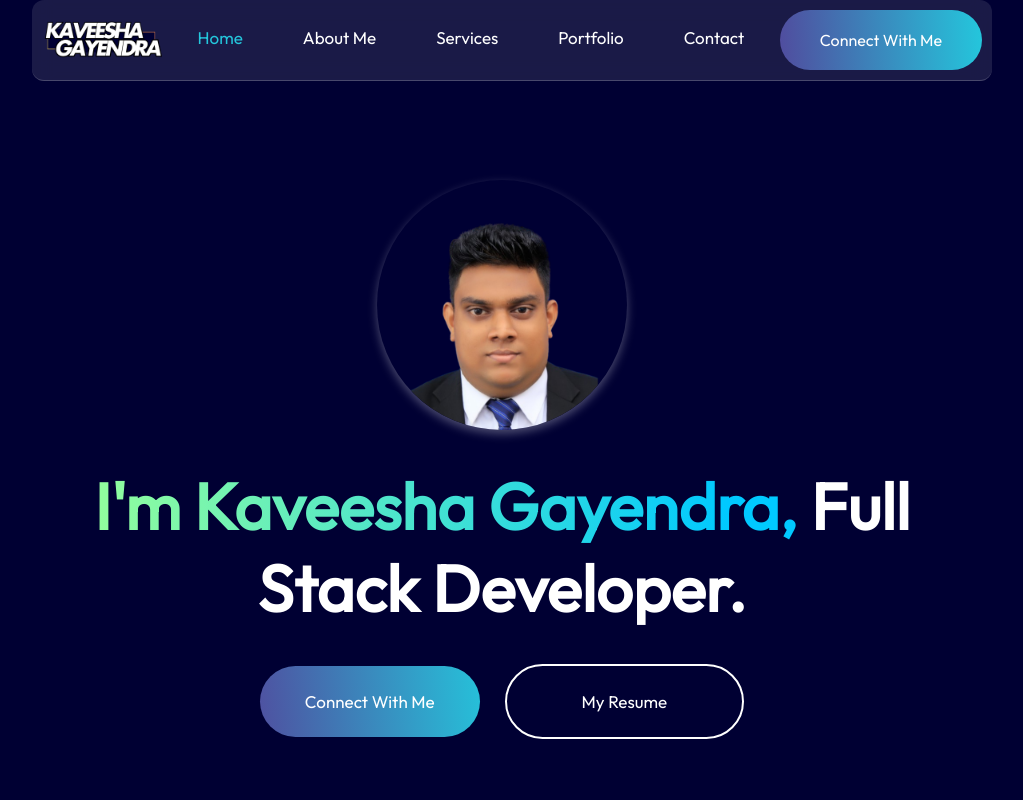
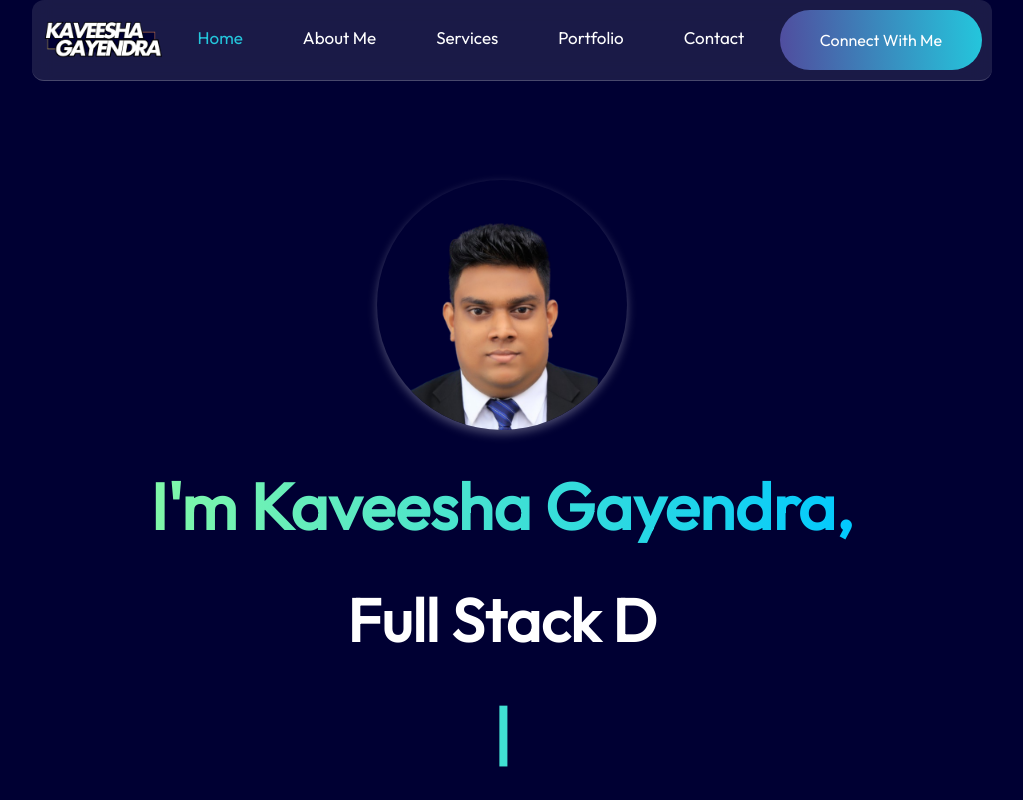
Before and after one commit to GayendraSHK/portfolio, a React (Vite) app: page / in a window 1280 px wide. Shown: the top 800 px of the page, without its empty margins (138-1161 px from the left). Built offline with nearby package versions, Linux system fonts and the light colour scheme.

Commit message:
Refactor Hero component CSS and JSX

```diff
--- a/src/components/Hero/Hero.css
+++ b/src/components/Hero/Hero.css
@@ -17,11 +17,15 @@
 .hero h1{
     text-align: center;
     width: 70%;
-    font-size: 65px;
+    font-size: 60px;
     font-weight: 600;
 }
 
-.hero h1 span{
+.hero span{
+    text-align: center;
+    width: 70%;
+    font-size: 65px;
+    font-weight: 600;
     background: linear-gradient(270deg, #00C9FF 10%, #92FE9D 100%);
     background-clip: text;
     -webkit-background-clip: text;
--- a/src/components/Hero/Hero.jsx
+++ b/src/components/Hero/Hero.jsx
@@ -1,14 +1,36 @@
+/* eslint-disable no-unused-vars */
 /* eslint-disable react/no-unescaped-entities */
-//import React from 'react'
+import React, { useRef, useEffect } from 'react';
 import './Hero.css'
 import profile_img from '../../assets/profile_img2.png'
 import AnchorLink from 'react-anchor-link-smooth-scroll'
+import Typed from 'typed.js'; // Import the 'Typed' library
 
 const Hero = () => {
+
+  const typedRef = useRef(null);
+  useEffect(() => {
+    const options = {
+      strings: [
+        "Full Stack Developer.",
+      ],
+      typeSpeed: 50,
+      backSpeed: 50,
+      loop: true,
+    };
+
+    const typed = new Typed(typedRef.current, options);
+
+    return () => {
+      typed.destroy();
+    };
+  }, []);
+
   return (
     <div id='home' className='hero'>
         <img src={profile_img} alt="" />
-        <h1><span>I'm Kaveesha Gayendra,</span> Full Stack Developer.</h1>
+        <span>I'm Kaveesha Gayendra,</span>
+        <h1 ref={typedRef}></h1>
         {/* <p>
           I am a frontend developer from California, USA with 10 years of experience in
           multiple companies like Microsoft, Tesla and Apple.
--- a/src/components/Services/Services.jsx
+++ b/src/components/Services/Services.jsx
@@ -1,8 +1,8 @@
 //import React from 'react'
 import './Services.css'
 import theme_pattern from '../../assets/theme_pattern.svg'
-import Services_Data from '../../assets/services_data'
-import arrow_icon from '../../assets/arrow_icon.svg'
+// import Services_Data from '../../assets/services_data'
+// import arrow_icon from '../../assets/arrow_icon.svg'
 
 const Services = () => {
   return (
```
